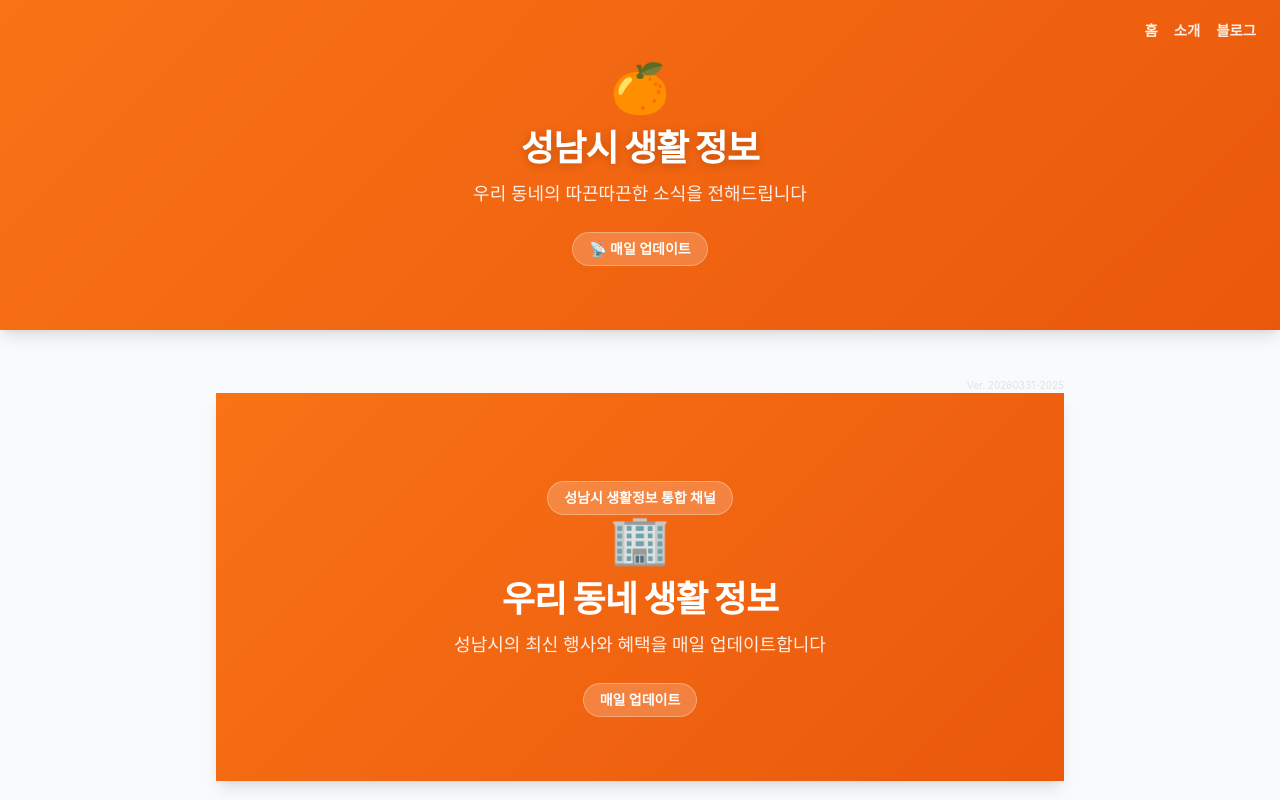
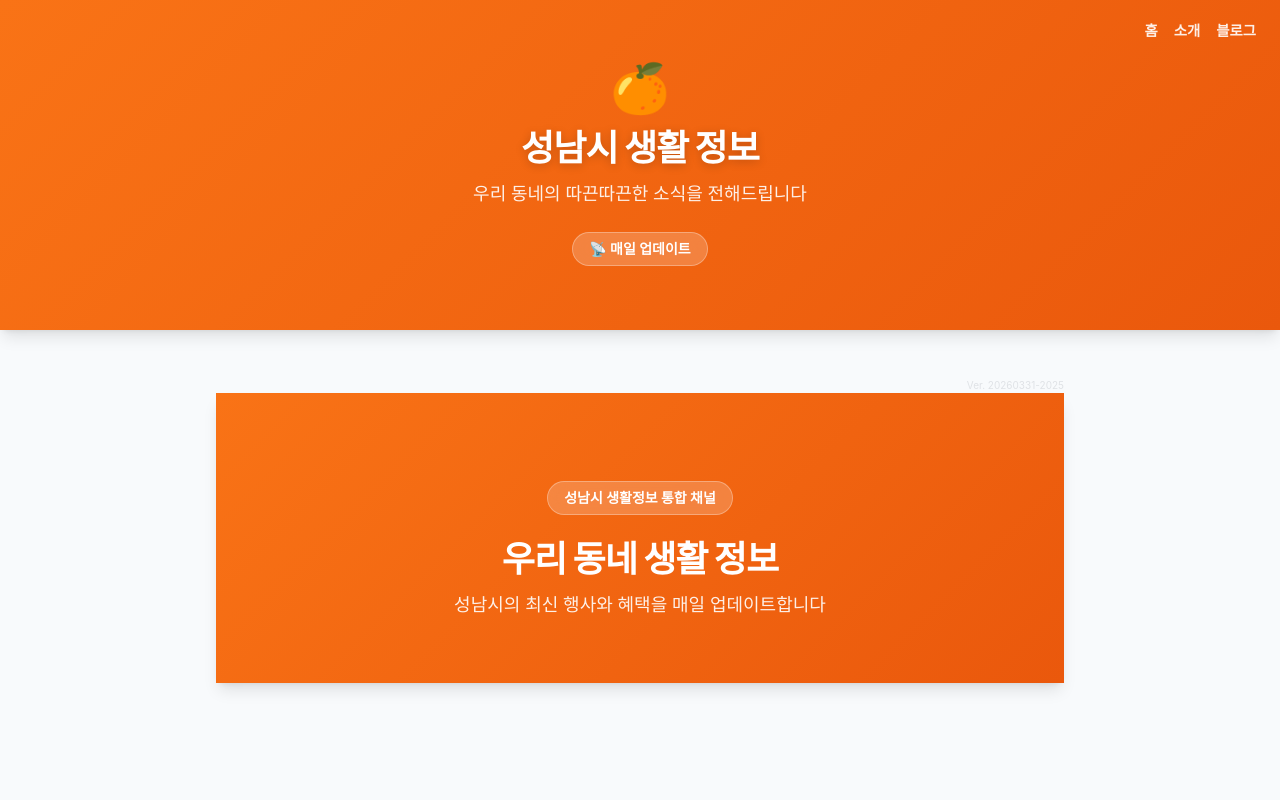
Before and after one commit to ksjung-win/my-local-info, a Next.js app: page / in a window 1280 px wide. Shown: the top 800 px of the page. Built offline with nearby package versions, Linux system fonts and the light colour scheme; no server answers.

Commit message:
헤더 디자인 정리: 불필요한 이모지 및 중복 배지 제거

```diff
--- a/src/app/page.tsx
+++ b/src/app/page.tsx
@@ -145,10 +145,8 @@ export default function Home() {
 
       <header className="site-header">
         <div className="header-badge">성남시 생활정보 통합 채널</div>
-        <div className="header-emoji">🏢</div>
-        <h1 className="header-title">우리 동네 생활 정보</h1>
+        <h1 className="header-title" style={{ marginTop: '24px' }}>우리 동네 생활 정보</h1>
         <p className="header-subtitle">성남시의 최신 행사와 혜택을 매일 업데이트합니다</p>
-        <div className="header-badge bg-white/20">매일 업데이트</div>
       </header>
 
       <script
```
